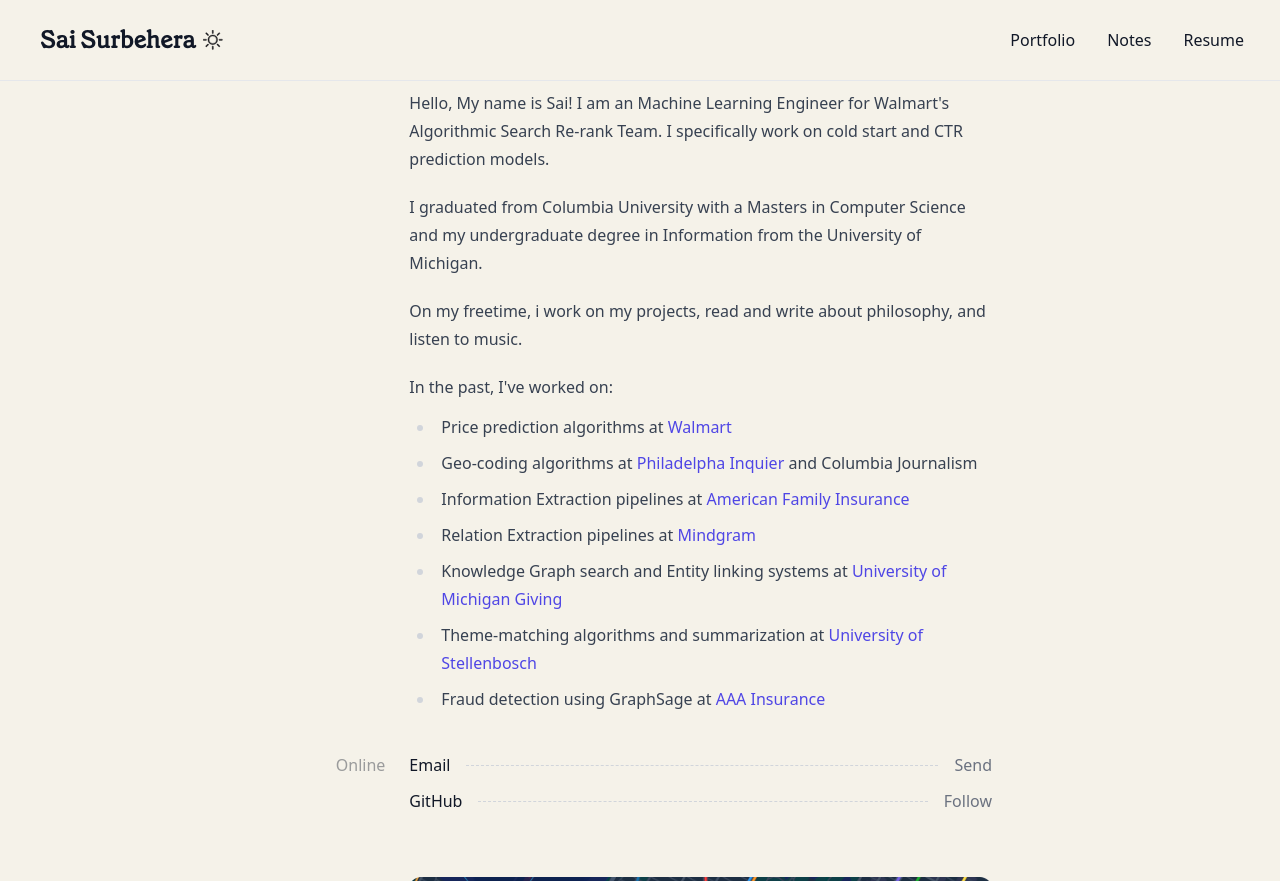
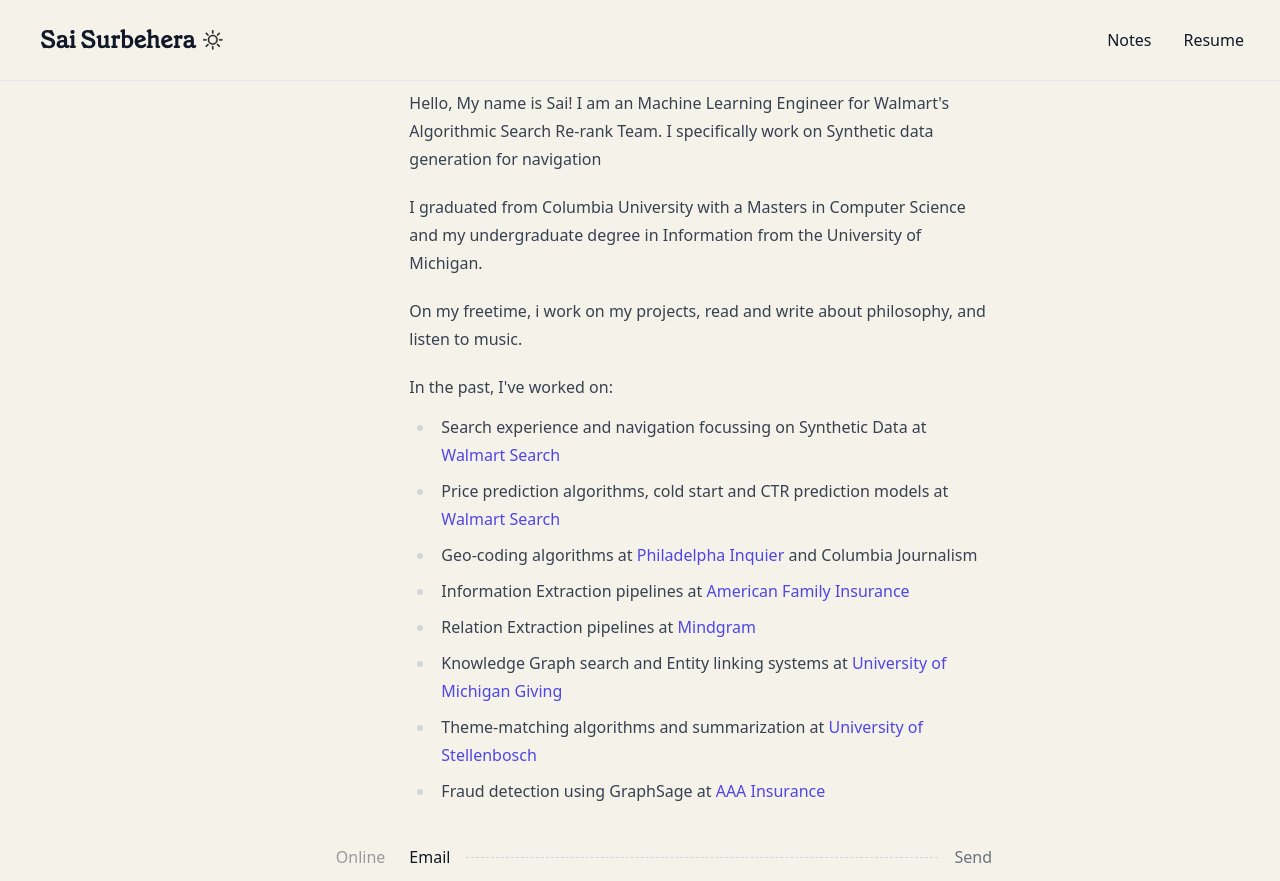
Before and after one commit to saisurbehera/saisur.me, a Next.js app: page / in a window 1280 px wide. Built offline with nearby package versions, Linux system fonts and the light colour scheme.

Commit message:
added all the updates

```diff
--- a/src/components/Home.js
+++ b/src/components/Home.js
@@ -62,7 +62,7 @@
             <SectionContent>
               <div className="prose -mb-8">
                 <p>
-                  Hello, My name is Sai! I am an Machine Learning Engineer for Walmart's Algorithmic Search Re-rank Team. I specifically work on cold start and CTR prediction models. </p><p> I graduated from Columbia University with a Masters in Computer Science and my undergraduate degree in Information from the University of Michigan.
+                  Hello, My name is Sai! I am an Machine Learning Engineer for Walmart's Algorithmic Search Re-rank Team. I specifically work on Synthetic data generation for navigation </p><p> I graduated from Columbia University with a Masters in Computer Science and my undergraduate degree in Information from the University of Michigan.
                   </p><p>
                    On my freetime, i work on my projects, read and write about philosophy, and listen to music.
                 </p>
@@ -70,7 +70,8 @@
                   In the past, I've worked on:
                 </p>
                 <ul>
-                  <li> Price prediction algorithms at <a href="https://www.walmart.com/">Walmart</a></li>
+                  <li> Search experience and navigation focussing on Synthetic Data at <a href="https://www.walmart.com/">Walmart Search</a></li>
+                  <li> Price prediction algorithms, cold start and CTR prediction models at <a href="https://www.walmart.com/">Walmart Search</a></li>
                   <li> Geo-coding algorithms at <a href="https://www.inquirer.com/">Philadelpha Inquier</a> and Columbia Journalism</li>
                   <li> Information Extraction pipelines at <a href="https://www.amfam.com/">American Family Insurance</a></li>
                   <li> Relation Extraction pipelines at <a href="https://www.mindgram.ai/">Mindgram</a></li>
--- a/src/components/Nav.js
+++ b/src/components/Nav.js
@@ -27,17 +27,12 @@
       </div>
       <div className="flex items-center w-auto">
         <div className="text-sm md:text-base font-normal md:font-medium md:flex-grow">
-          <Link href="https://saisur.myportfolio.com/work">
-            <a className="inline-block mr-3 md:mr-8 text-primary hover:text-indigo-500">
-              Portfolio
-            </a>
-          </Link>
           <Link href="https://eternalhorizons.org/">
             <a target="_blank" rel="noopener noreferrer" className="inline-block mr-3 md:mr-8 text-primary hover:text-indigo-500">
               Notes
             </a>
           </Link>
-          <Link href="static/pdf/Sai_new_resume.pdf">
+          <Link href="static/pdf/sai_resume_facets_may25.pdf">
             <a target="_blank" rel="noopener noreferrer" className="inline-block mr-3 text-primary hover:text-indigo-500">
               Resume
             </a>
```
Also changed, not shown: 1 other file (tests, documents, lock files or other folders).
